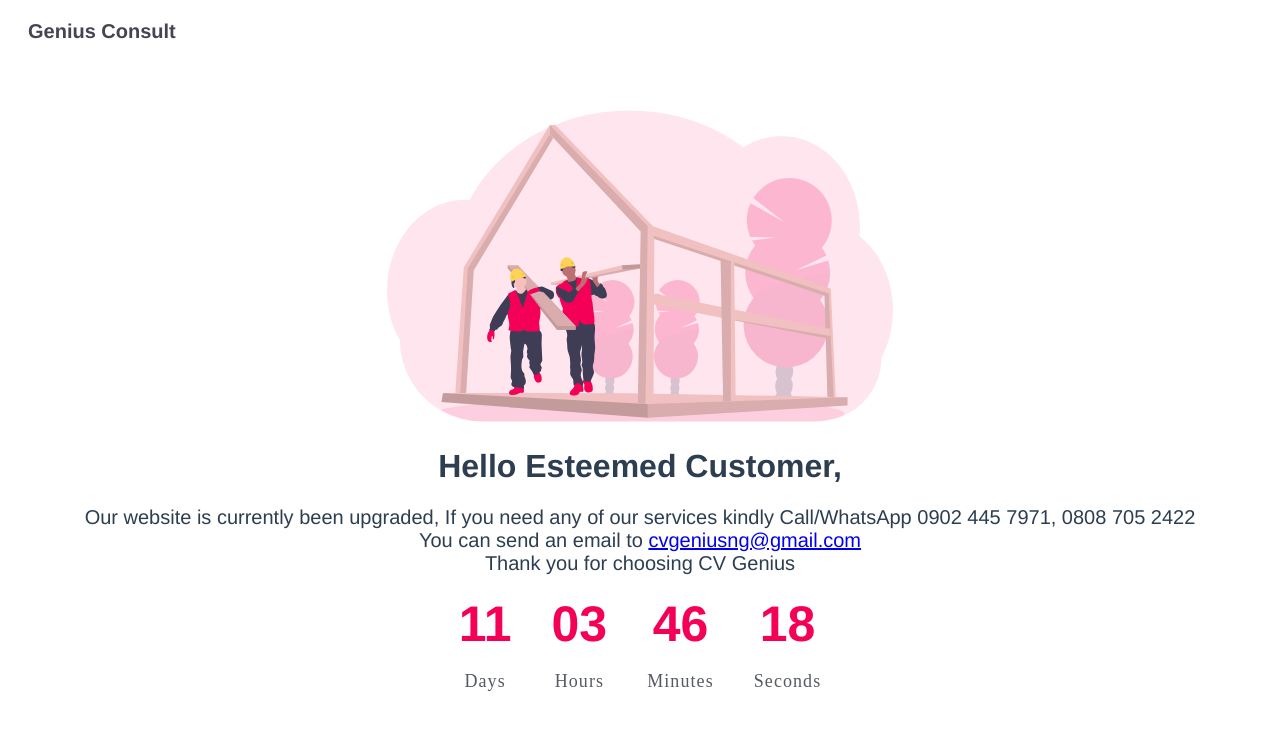
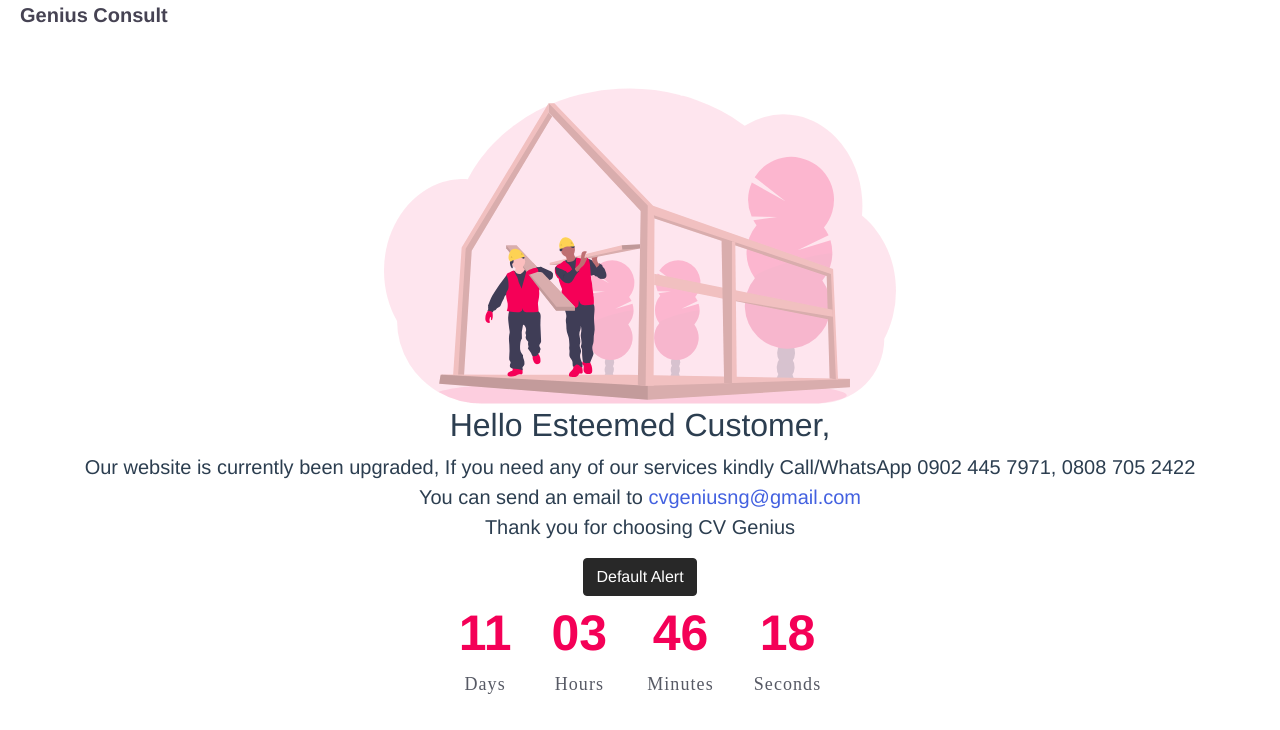
Before and after one commit to raylinks/genius-consult, a Vue app: page / in a window 1280 px wide. Shown: the top 730 px of the page. Built offline with nearby package versions, Linux system fonts and the light colour scheme.

Commit message:
did some configurations on the website

```diff
--- a/package.json
+++ b/package.json
@@ -8,8 +8,12 @@
     "lint": "vue-cli-service lint"
   },
   "dependencies": {
+    "@babel/polyfill": "^7.8.3",
+    "bootstrap": "^4.4.1",
+    "bootstrap-vue": "^2.4.2",
     "core-js": "^3.6.4",
     "moment": "^2.24.0",
+    "regenerator-runtime": "^0.13.3",
     "vue": "^2.6.11",
     "vue-router": "^3.1.5",
     "vuex": "^3.1.2"
@@ -28,6 +32,7 @@
     "eslint-plugin-vue": "^6.1.2",
     "node-sass": "^4.13.1",
     "sass-loader": "^8.0.2",
+    "vue-cli-plugin-bootstrap-vue": "~0.6.0",
     "vue-template-compiler": "^2.6.11"
   },
   "eslintConfig": {
--- a/public/index.html
+++ b/public/index.html
@@ -3,9 +3,10 @@
   <head>
     <meta charset="utf-8">
     <meta http-equiv="X-UA-Compatible" content="IE=edge">
-    <meta name="viewport" content="width=device-width,initial-scale=1.0">
+    <meta name="viewport" content="width=device-width,initial-scale=1.0,shrink-to-fit=no">
     <link rel="icon" href="<%= BASE_URL %>favicon.ico">
     <title><%= htmlWebpackPlugin.options.title %></title>
+    <!-- <link rel="stylesheet" href="https://cdn.linearicons.com/free/1.0.0/icon-font.min.css"> -->
   </head>
   <body>
     <noscript>
--- /dev/null
+++ b/src/assets/style/css/global.css
@@ -0,0 +1,7 @@
+@import url('https://fonts.googleapis.com/css?family=Open+Sans&display=swap');
+
+body {
+  margin: 0;
+  padding: 0;
+  font-family: 'Open Sans', sans-serif;
+}
--- /dev/null
+++ b/src/assets/style/scss/custom.scss
@@ -0,0 +1,53 @@
+// Base grayscale colors definitions
+$white: #fff !default;
+$gray-100: #f8f9fa !default;
+$gray-200: #e9ecef !default;
+$gray-300: #dee2e6 !default;
+$gray-400: #ced4da !default;
+$gray-500: #adb5bd !default;
+$gray-600: #6c757d !default;
+$gray-700: #495057 !default;
+$gray-800: #343a40 !default;
+$gray-900: #212529 !default;
+$black: #000 !default;
+
+// Base colors definitions
+$blue: #4361e0 !default;
+$indigo: #6610f2 !default;
+$purple: #6f42c1 !default;
+$pink: #e83e8c !default;
+$red: #dc3545 !default;
+$orange: #fd7e14 !default;
+$yellow: #ffc107 !default;
+$green: #1bc06c !default;
+$teal: #20c997 !default;
+$cyan: #17a2b8 !default;
+
+// Theme color default definitions
+$primary: $blue !default;
+$secondary: #282828 !default;
+$success: $green !default;
+$info: $cyan !default;
+$warning: $yellow !default;
+$danger: $red !default;
+$light: $gray-100 !default;
+$dark: $gray-800 !default;
+
+// This table defines the theme colors (variant names)
+$theme-colors: () !default;
+$theme-colors: map-merge(
+  (
+    'primary': $primary,
+    'secondary': $secondary,
+    'success': $success,
+    'info': $info,
+    'warning': $warning,
+    'danger': $danger,
+    'light': $light,
+    'dark': $dark
+  ),
+  $theme-colors
+);
+
+@import 'node_modules/bootstrap/scss/bootstrap';
+@import 'node_modules/bootstrap-vue/src/index.scss';
--- a/src/views/Home.vue
+++ b/src/views/Home.vue
@@ -14,6 +14,7 @@
         ><br />Thank you for choosing CV Genius
       </p>
     </div>
+    <b-button  variant="secondary">Default Alert</b-button>
 
     <count-down />
   </div>
@@ -47,7 +48,7 @@ export default {
       font-size: 32px;
     }
 
-    p{
+    p {
       font-size: 20px;
     }
   }
--- a/vue.config.js
+++ b/vue.config.js
@@ -2,7 +2,10 @@ module.exports = {
   css: {
     loaderOptions: {
       scss: {
-        prependData: '@import "@/assets/style/scss/_variables.scss";'
+        prependData: `
+          @import '@/assets/style/scss/_variables.scss';
+          @import '@/assets/style/scss/custom.scss';
+         `
       }
     }
   }
```
Also changed, not shown: src/main.js (+10 -0 lines), 2 other files (tests, documents, lock files or other folders).
